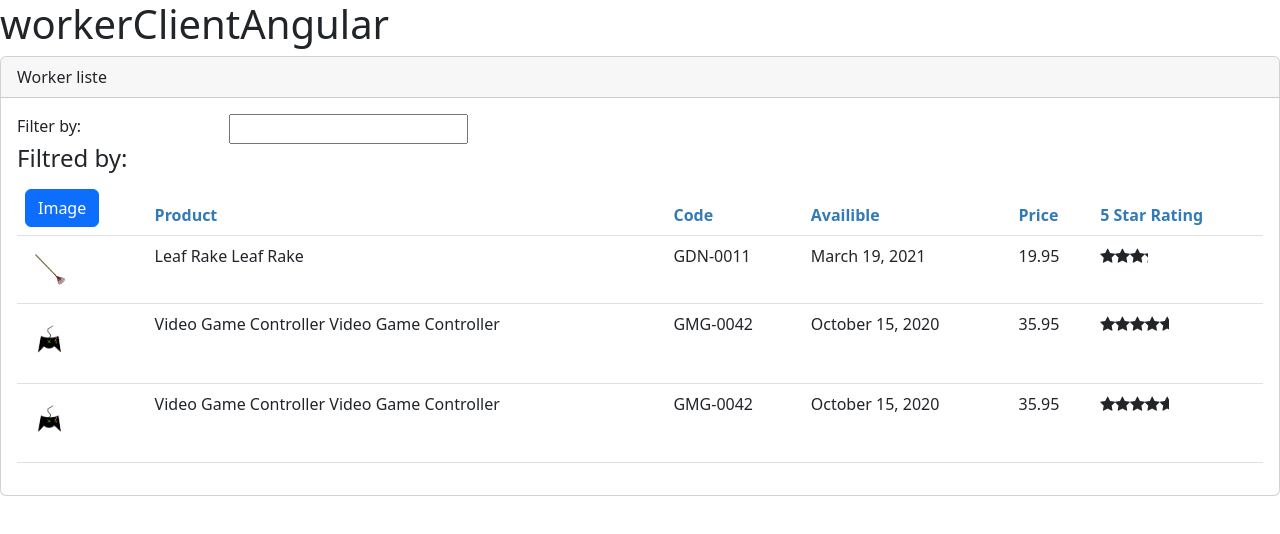
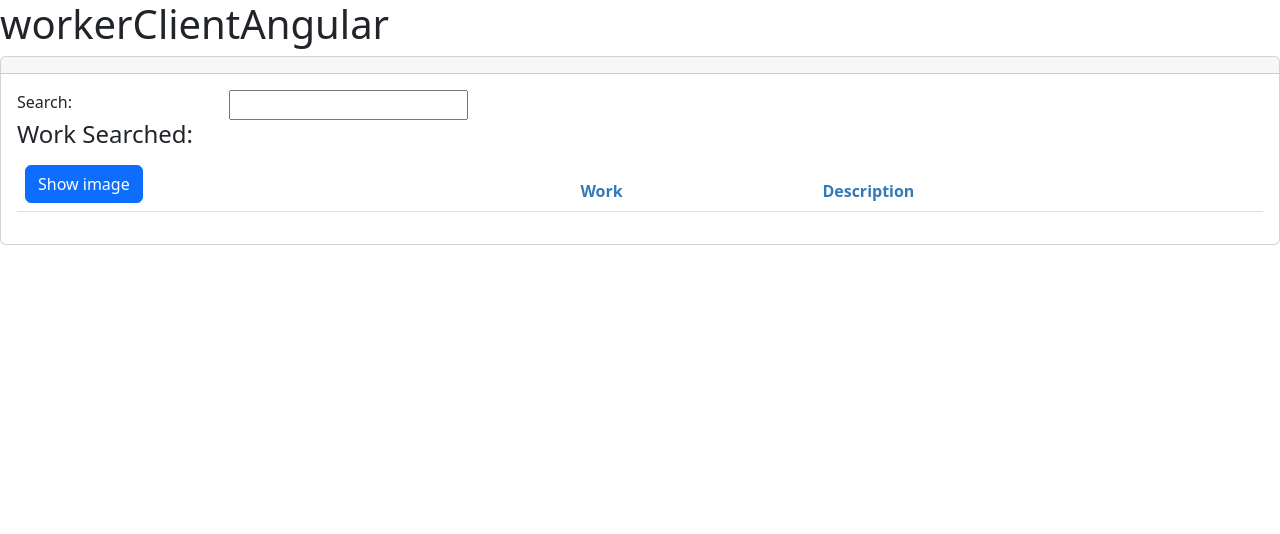
Before and after one commit to zakagg/workerClientAngular, an Angular app: page / in a window 1280 px wide. Shown: the top 534 px of the page. Built offline with nearby package versions, Linux system fonts and the light colour scheme.

Commit message:
add work service

```diff
--- a/src/app/app.component.ts
+++ b/src/app/app.component.ts
@@ -5,7 +5,7 @@ import { Component } from '@angular/core';
   selector: 'app-root',
   template: ` <div>
     <h1>{{title}}</h1>
-    <worker-list></worker-list>
+    <work-list></work-list>
               `,
   styleUrls: ['./app.component.css']
 })
--- a/src/app/app.module.ts
+++ b/src/app/app.module.ts
@@ -5,10 +5,10 @@ import{HttpClientModule} from '@angular/common/http'
 import { AppComponent } from './app.component';
 import { StarComponent } from './shared/star.component';
 import { WorkerListComponent } from './workers/worker-list.component';
-
+import { WorkListComponent } from './works/work-list.component';
 @NgModule({
   declarations: [
-    AppComponent,WorkerListComponent,StarComponent
+    AppComponent,WorkerListComponent,StarComponent,WorkListComponent
   ],
   imports: [
     BrowserModule,
--- /dev/null
+++ b/src/app/works/work-list.component.css
@@ -0,0 +1,3 @@
+thead{
+    color: #337AB7;
+}
--- /dev/null
+++ b/src/app/works/work-list.component.html
@@ -0,0 +1,34 @@
+<div class="card">
+    <div class="card-header">
+
+    </div>
+    <div class="card-body">
+        <div class="row">
+            <div class=" col-md-2"> Search:</div>
+            <div class="col-md-4">
+                <input type="text" [(ngModel)]="searchedWork" />
+            </div>
+        </div>
+        <div class="row">
+            <div class=" col-md-6">
+                <h4>Work Searched: {{searchedWork}}</h4>
+            </div>
+        </div>
+        <div class="table-responsive">
+            <table class="table" >
+                <thead >
+                    <tr >
+                        <th >
+                            <button class="btn btn-primary">Show image</button>
+                        </th>
+                        <th >Work</th>
+                        <th >Description</th>
+                    </tr>
+                </thead>
+                <tbody>
+
+                </tbody>
+            </table>
+        </div>
+    </div>
+</div>
--- /dev/null
+++ b/src/app/works/work-list.component.ts
@@ -0,0 +1,18 @@
+import { Component } from "@angular/core";
+
+@Component({selector:"work-list",
+            templateUrl:"work-list.component.html",
+            styleUrls:["work-list.component.css"]})
+export class WorkListComponent{
+
+private _searchedWork:string=""
+get searchedWork(){
+
+    return this._searchedWork
+}
+set searchedWork(value:string){
+
+    this._searchedWork=value;
+}
+
+}
--- /dev/null
+++ b/src/app/works/work.ts
@@ -0,0 +1,6 @@
+export interface Work{
+    "id":number;
+    "name":string;
+    "description":string
+    "imageUrl":string
+}
```
Also changed, not shown: src/api/workers/works.json (added, +19 -0 lines), src/app/workers/works.service.ts (deleted, +0 -42 lines), src/app/works/works.service.ts (added, +33 -0 lines).
